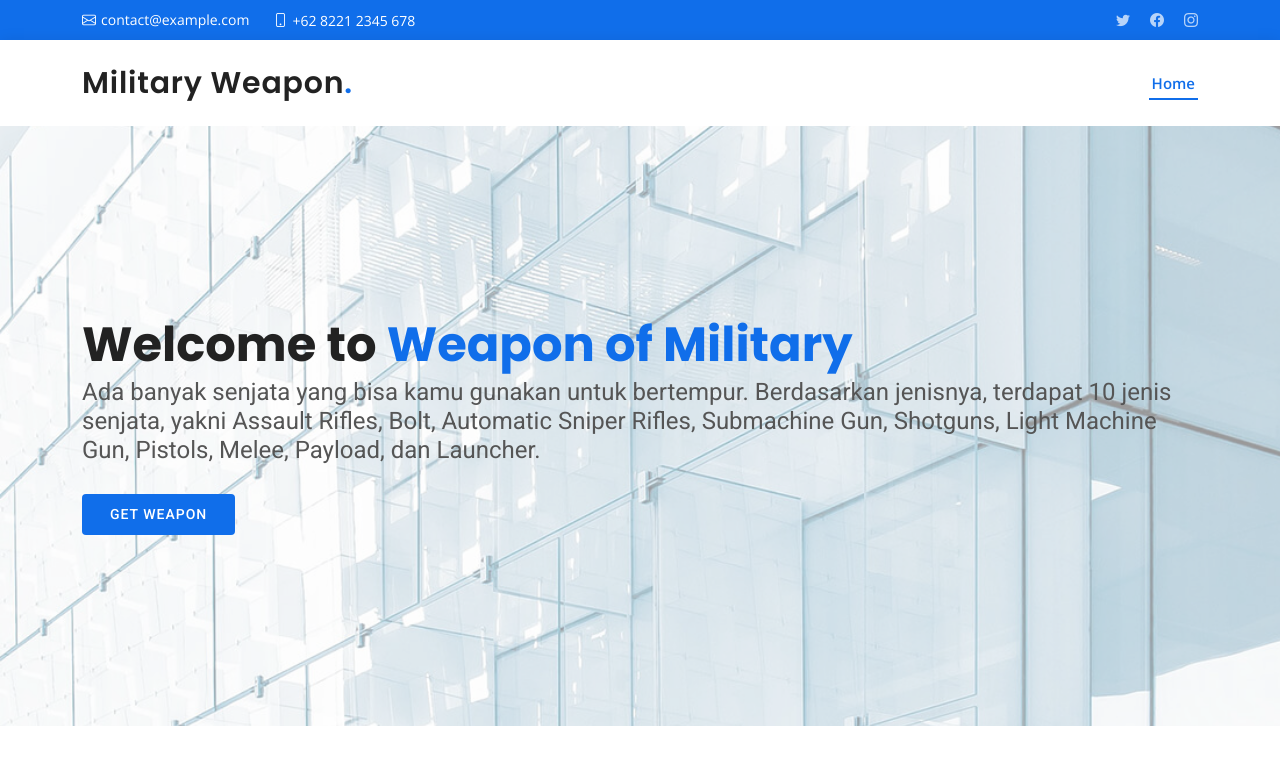
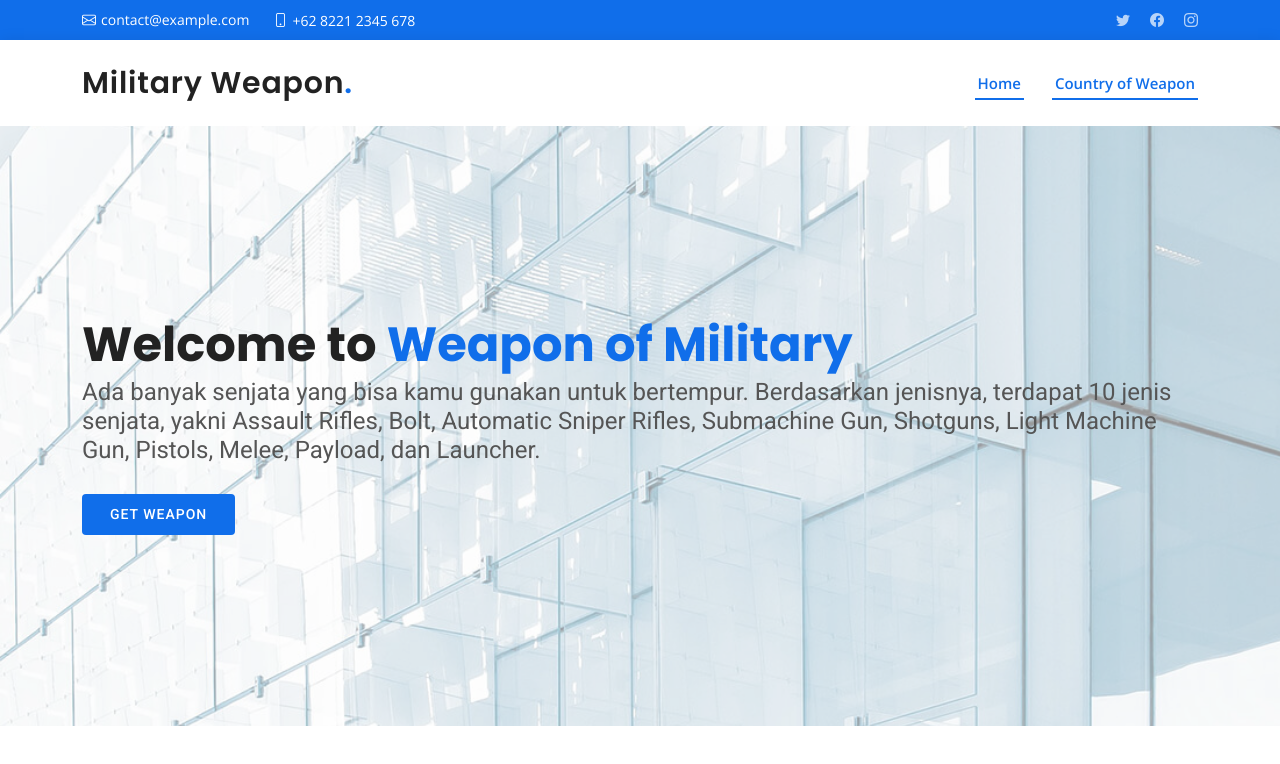
Before and after one commit to RelinPramudiya/Frontend-RelinCerwyn, a plain HTML site: page index.html in a window 1280 px wide. Drawn offline with nearby package versions, Linux system fonts and the light colour scheme.

Commit message:
Update index.html
PUSH H

```diff
--- a/index.html
+++ b/index.html
@@ -53,6 +53,7 @@
       <nav id="navbar" class="navbar">
         <ul>
           <li><a class="nav-link scrollto active" href="index.html">Home</a></li>
+          <li><a class="nav-link scrollto active" href="API-2.html">Country of Weapon</a></li>
 
         </ul>
         <i class="bi bi-list mobile-nav-toggle"></i>
```
